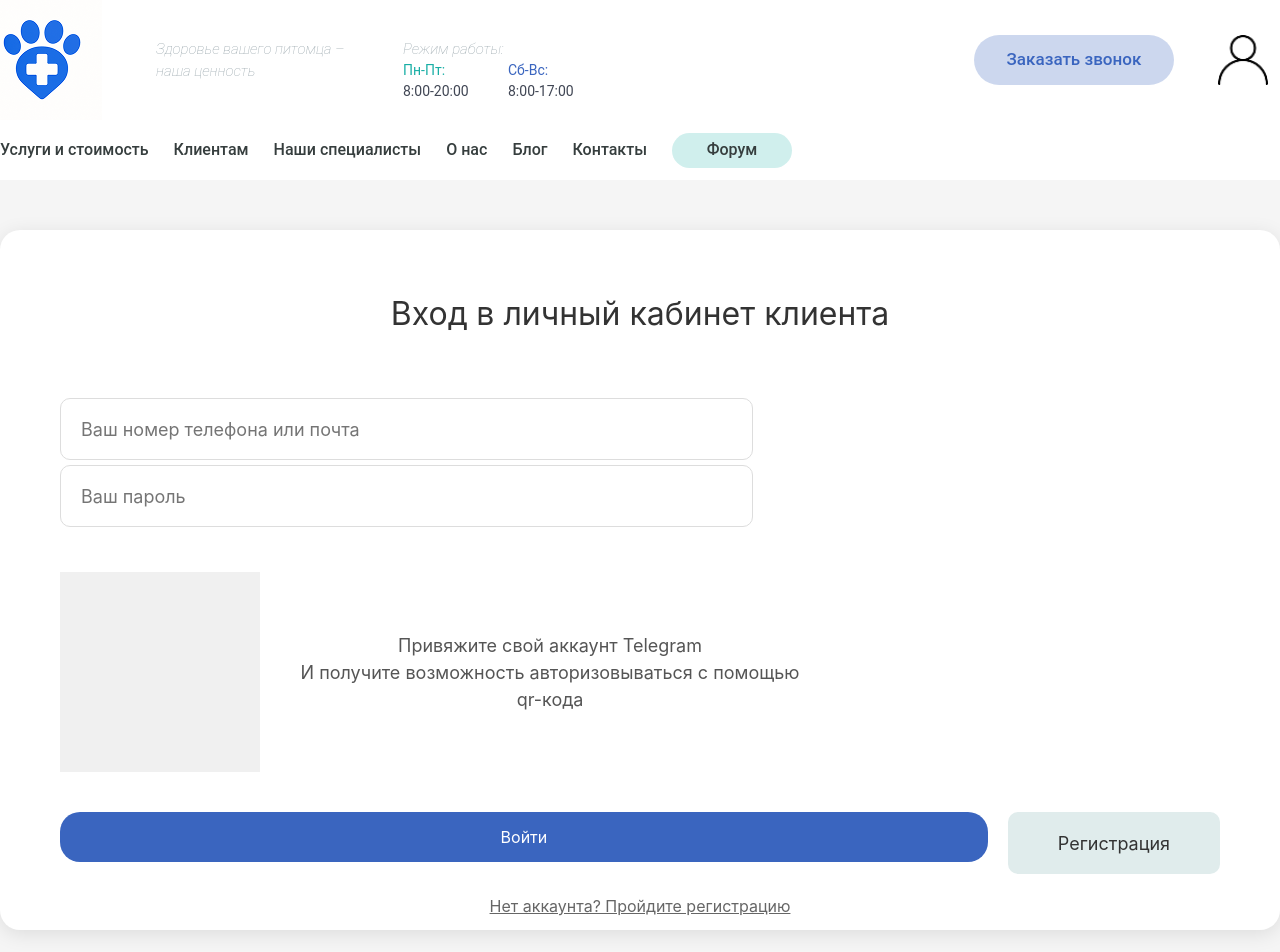
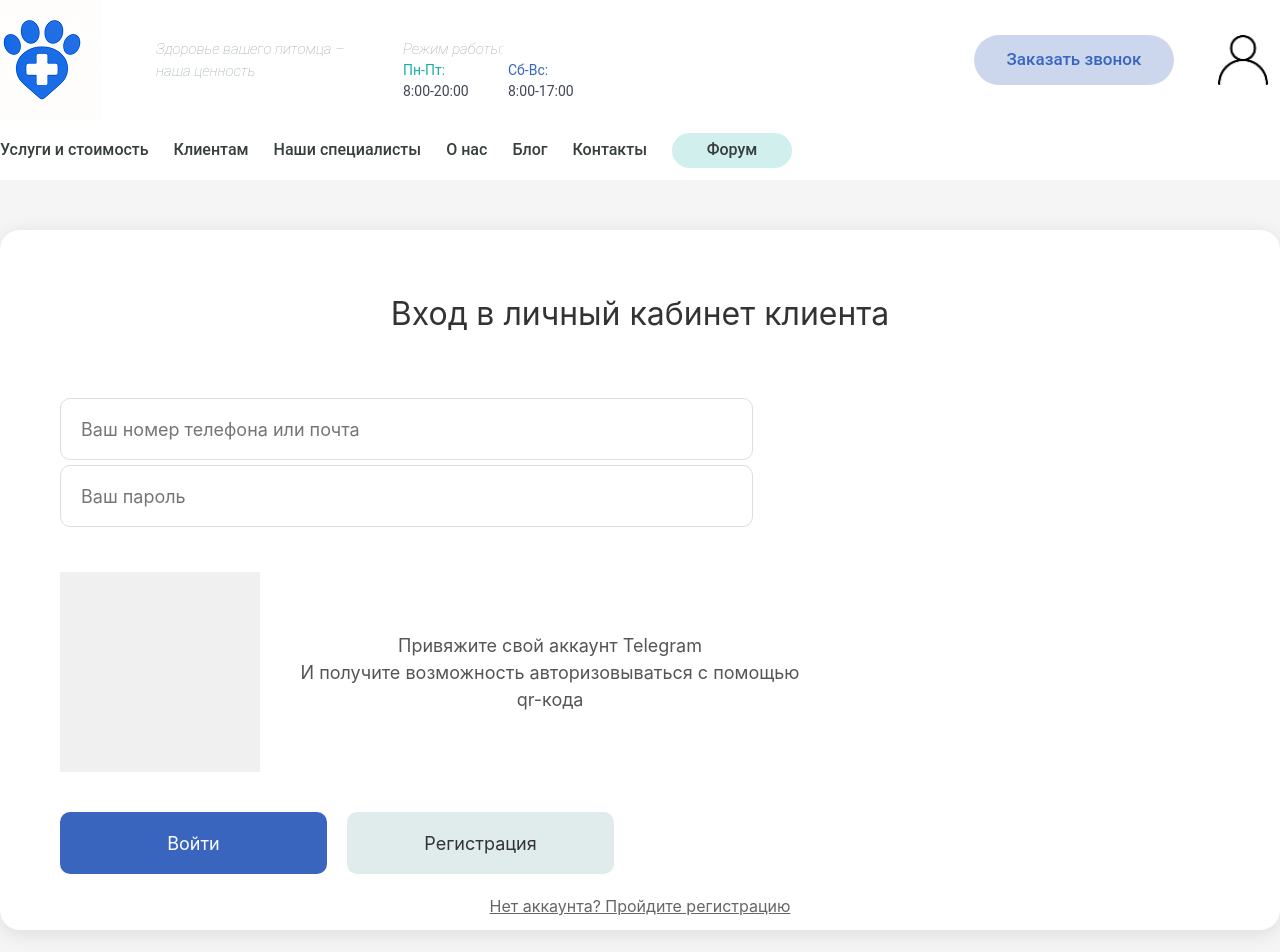
Before and after one commit to d1kis555/razrab-serv-prog, a React (Create React App) app in the folder vetklin/: page /login in a window 1280 px wide. Shown: the top 952 px of the page. Built offline with nearby package versions, Linux system fonts and the light colour scheme.

Commit message:
Добавил возвращение по логотипу на гс

```diff
--- a/vetklin/src/components/header.jsx
+++ b/vetklin/src/components/header.jsx
@@ -1,16 +1,29 @@
 import React from 'react';
+import { useNavigate } from 'react-router-dom';
 import logo from '../assets/image/logo.png';
 import loginIcon from '../assets/image/login-icon.png';
 import '../styles/header.css';
+
 const Header = () => {
+  const navigate = useNavigate();
+
+  const handleLogoClick = () => {
+    navigate('/');
+  };
+
   return (
     <header>
-
       <div className="navbar-top">
         <div className="container">
           <div className="navbar-start">
             <div className="navbar-item">
-              <img src={logo} alt="Логотип ветеринарной клиники" className="logo" />
+              <img
+                src={logo}
+                alt="Логотип ветеринарной клиники"
+                className="logo"
+                onClick={handleLogoClick}
+                style={{ cursor: 'pointer' }}
+              />
             </div>
             <div className="navbar-item" style={{ marginLeft: '30px' }}>
               <p className="header-text">
@@ -41,7 +54,6 @@ const Header = () => {
         </div>
       </div>
 
-
       <nav className="navbar-bottom">
         <div className="container">
           <div className="navbar-menu">
--- a/vetklin/src/pages/LoginPage.jsx
+++ b/vetklin/src/pages/LoginPage.jsx
@@ -79,15 +79,15 @@ const ButtonGroup = styled.div`
 `;
 
 const PrimaryButton = styled.button`
-  width: 267px;
-  height: 62px;
+  width: 267px !important;
+  height: 62px !important;
   background-color: #3A65BF;
-  color: white;
-  border: none;
-  border-radius: 10px;
-  font-size: 18px;
-  cursor: pointer;
-  transition: background-color 0.3s;
+  color: white !important;
+  border: none !important;
+  border-radius: 10px !important;
+  font-size: 18px !important;
+  cursor: pointer !important;
+  transition: background-color 0.3s !important;
 
   &:hover {
     background-color: #2a4d9b;
```
